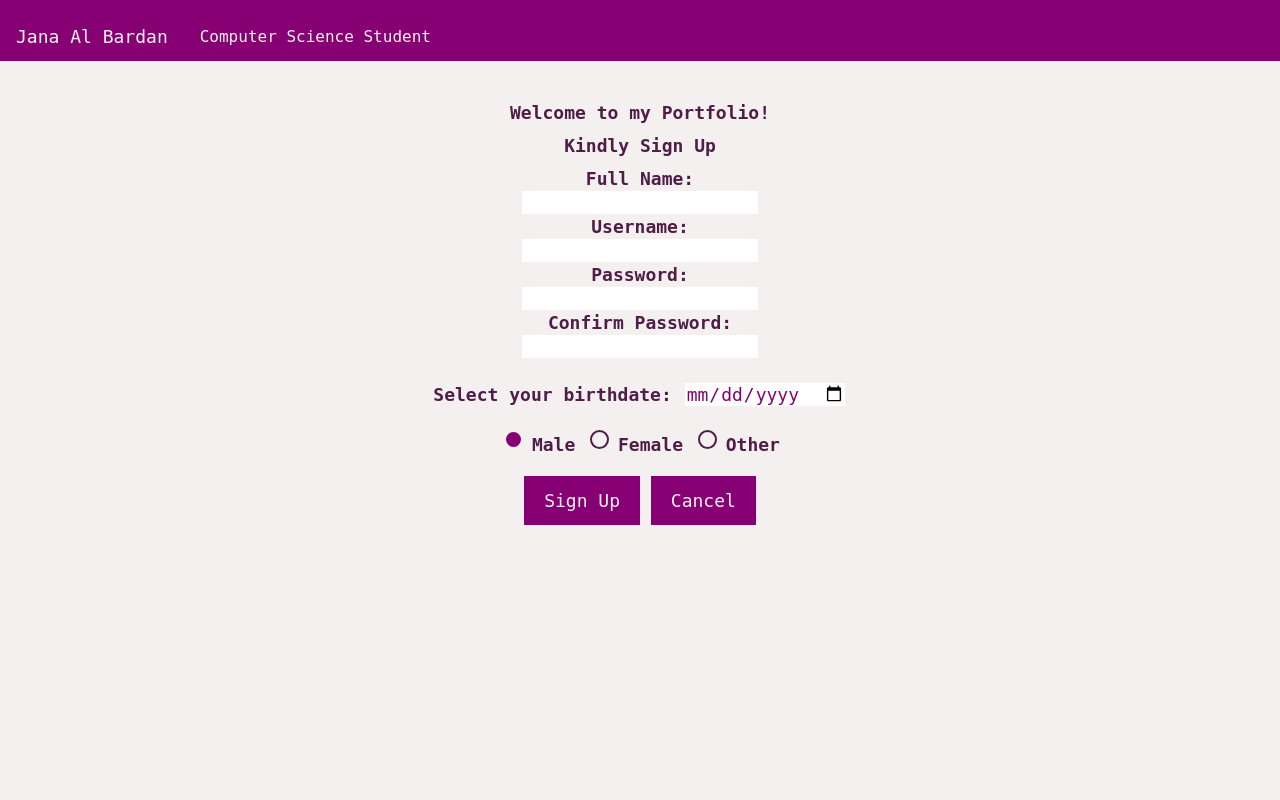
After one commit to janabardan/PortfolioWebAssignment, a PHP site: page /pages/signup.html in a window 1280 px wide. The commit adds this page. Run offline with PHP 8.4, Linux system fonts and the light colour scheme; some libraries are stand-ins or nearby versions.

Commit message:
Login,Signup,gallery and sessions

```diff
--- a/css/portfolio.css
+++ b/css/portfolio.css
@@ -16,7 +16,7 @@
     margin-right: 0px;
     margin-left: 0px;
     margin-top: 0%;
-    padding-top: 2%;
+    padding-top: 1%;
     z-index: 100;
     background-color: #870073;
     font-family: monospace;
@@ -31,12 +31,11 @@
     display: flex;
     align-items: center;
 }
-
-.name,
-.occupation,
-.menu-text,
+.right-content{
+    right:1%;
+}
 .material-symbols-outlined {
-    font-size: 16px;
+    font-size: 24px;
     margin-right: 10px;
 }
 
@@ -50,9 +49,9 @@
     line-height: 35px;
 
 }
-.dropdown-content{
+/* .dropdown-content {
     right: 3%;
-}
+} */
 .dropdown-menu .dropdown-content {
     display: none;
     position: absolute;
@@ -208,7 +207,7 @@ body {
 }
 .contactitem{
     text-align: center;
-    margin-right: 3%;
+    margin-right: 1%;
     display: flex;
     flex-direction: column;
     align-items: center;
@@ -222,13 +221,16 @@ body {
 .container3{
     width: inherit;
     height: inherit;
-    padding-top: 5%;
-
+    /* padding-top: ; */
+    margin-left: 7%;
+    padding-left: 0%;
     background-color: #f4f0f0;
 }
 .myimg{
     border-radius: 5%;
     margin-top: 5%;
+    /* margin-right: 3%;
+    padding-right: 3%; */
     height: 400px;
     width: 400px;
     object-fit: cover;
@@ -237,7 +239,7 @@ body {
 }
 .img{
     display: inline-block;
-    margin-left: 5%;
+    /* margin-left: 5%; */
     padding-top: 5%;
 }
 
--- /dev/null
+++ b/pages/signup.html
@@ -0,0 +1,161 @@
+
+<html>
+    <head>
+        <link rel = "stylesheet" type = "text/css" href="../css/portfolio.css">
+        <link rel="stylesheet" href="https://cdnjs.cloudflare.com/ajax/libs/font-awesome/6.3.0/css/all.min.css">
+        <link rel="stylesheet" href="https://fonts.googleapis.com/css2?family=Material+Symbols+Outlined:opsz,wght,FILL,GRAD@24,400,0,0" />
+
+        <script>
+            // alert("my first javascript!");
+         </script>
+        <title>
+            Sign Up
+        </title>
+        <style>
+            .title{
+                padding-top: 7%;
+            }
+            h1{
+
+                font-weight: bold;
+                color: #4f1d47;
+            }
+            .txtfield{
+                color: #870073;
+                border-radius: 7%;
+                border: 2px solid #f4f0f0;
+            }
+            label{
+                color:#4f1d47;
+                font-weight: bold;
+            }
+            .date{
+                color:#870073;
+                border: 2px solid #f4f0f0;
+                border-radius: 7%;
+            }
+            .mButton{
+                background-color:#870073 ;
+                color: #f4f0f0;
+                padding: 14px 20px;
+                border: none;
+                cursor: pointer;
+
+                text-align: center;
+            }
+            input[type='radio']:after {
+        width: 15px;
+        height: 15px;
+        border-radius: 15px;
+        top: -2px;
+        left: -1px;
+        position: relative;
+        background-color: #f4f0f0;
+        content: '';
+        display: inline-block;
+        visibility: visible;
+        border: 2px solid #4f1d47;
+    }
+
+    input[type='radio']:checked:after {
+        width: 15px;
+        height: 15px;
+        border-radius: 15px;
+        top: -2px;
+        left: -1px;
+        position: relative;
+        background-color: #870073;
+        content: '';
+        display: inline-block;
+        visibility: visible;
+        border: 2px solid #f4f0f0
+    }
+             </style>
+    </head>
+    <body>
+
+        <nav class="navbar">
+            <div class="left-content">
+                <span class="name">Jana Al Bardan</span>
+                <span class="occupation">Computer Science Student</span>
+            </div>
+        </nav>
+        <div class="title">
+            <h1 style="text-align: center;">Welcome to my Portfolio!</h1>
+            <h1 style="text-align: center;">Kindly Sign Up</h1>
+        </div>
+        <div class="paragraph" style="border:0; text-align: center;">
+            <form action="../be/signup.php" method="POST" name="signup-form">
+                <label for="un">Full Name:</label>
+                <br>
+                <input type="text" name="fullname" class="txtfield" style=" color:#870073;">
+                <br>
+                <label for="un">Username:</label>
+                <br>
+                <input type="text" name="username" class="txtfield" style=" color:#870073;">
+                <br>
+                <label for="pass">Password:</label>
+                <br>
+                <input type="password" name="pass" class="txtfield" style=" color:#870073;">
+                <br>
+                <label for="pass">Confirm Password:</label>
+                <br>
+                <input type="password" name="confirmPassword" class="txtfield" style=" color:#870073;">
+
+                <br><br>
+                <label for="birthdate">Select your birthdate:</label>
+                <input type="date" id="birthdate" name="birthdate" class="date">
+                <br><br>
+                <label for="r-male">
+                    <input type="radio" name="gender" checked id="r-male" value="m" class="gen">
+                    <span>Male</span>
+                </label>
+                <label for="r-female">
+                    <input type="radio" name="gender" id="r-female" value="f" class="gen">
+                    <span>Female</span>
+                </label>
+                <label for="r-other">
+                    <input type="radio" name="gender" id="r-other" value="o" class="gen">
+                    <span>Other</span>
+                </label>
+                <br><br>
+
+                <input type="button" value="Sign Up" class="mButton" onclick="SignUp()">
+                <input type="button" value="Cancel" class="mButton" onclick="ClearForm()">
+            </form>
+        </div>
+
+<script>
+    function SignUp(){
+        var mForm=document.querySelector("form[name='signup-form']");
+        var fullname=mForm.elements["fullname"].value;
+        var username=mForm.elements["username"].value;
+        var pass=mForm.elements["pass"].value;
+        var confPass=mForm.elements["confirmPassword"].value;
+        var sex=mForm.elements["gender"].value;
+        var birthdate=mForm.elements["birthdate"].value;
+
+        console.log("fullname:"+fullname);
+        console.log("username:"+username);
+        console.log("pass:"+pass);
+        console.log("gender:"+sex);
+        console.log("birthdate:"+birthdate);
+
+        if ((pass!=confPass)||(pass==""))
+            alert("Passwords must be equal.");
+        else
+            mForm.submit();
+    }
+    function ClearForm(){
+        var mForm=document.querySelector("form[name='signup-form']");
+        mForm.elements["fullname"].value="";
+        mForm.elements["username"].value="";
+        mForm.elements["pass"].value="";
+        mForm.elements["confirmPassword"].value="";
+        mForm.elements["gender"].value="m";
+        mForm.elements["birthdate"].value=null;
+
+    }
+</script>
+</body>
+</html>
```
Also changed, not shown: be/login.php (added, +26 -0 lines), be/logout.php (added, +8 -0 lines), be/signup.php (added, +49 -0 lines), be/users.json (added, +51 -0 lines), index.html (deleted, +0 -46 lines), index.php (added, +111 -0 lines), pages/contact.php (renamed from pages/contact.html, +24 -13 lines), pages/gallery.html (deleted, +0 -44 lines), pages/gallery.json (added, +7 -0 lines), pages/gallery.php (added, +79 -0 lines), pages/portfolio.php (renamed from pages/portfolio.html, +20 -11 lines).
